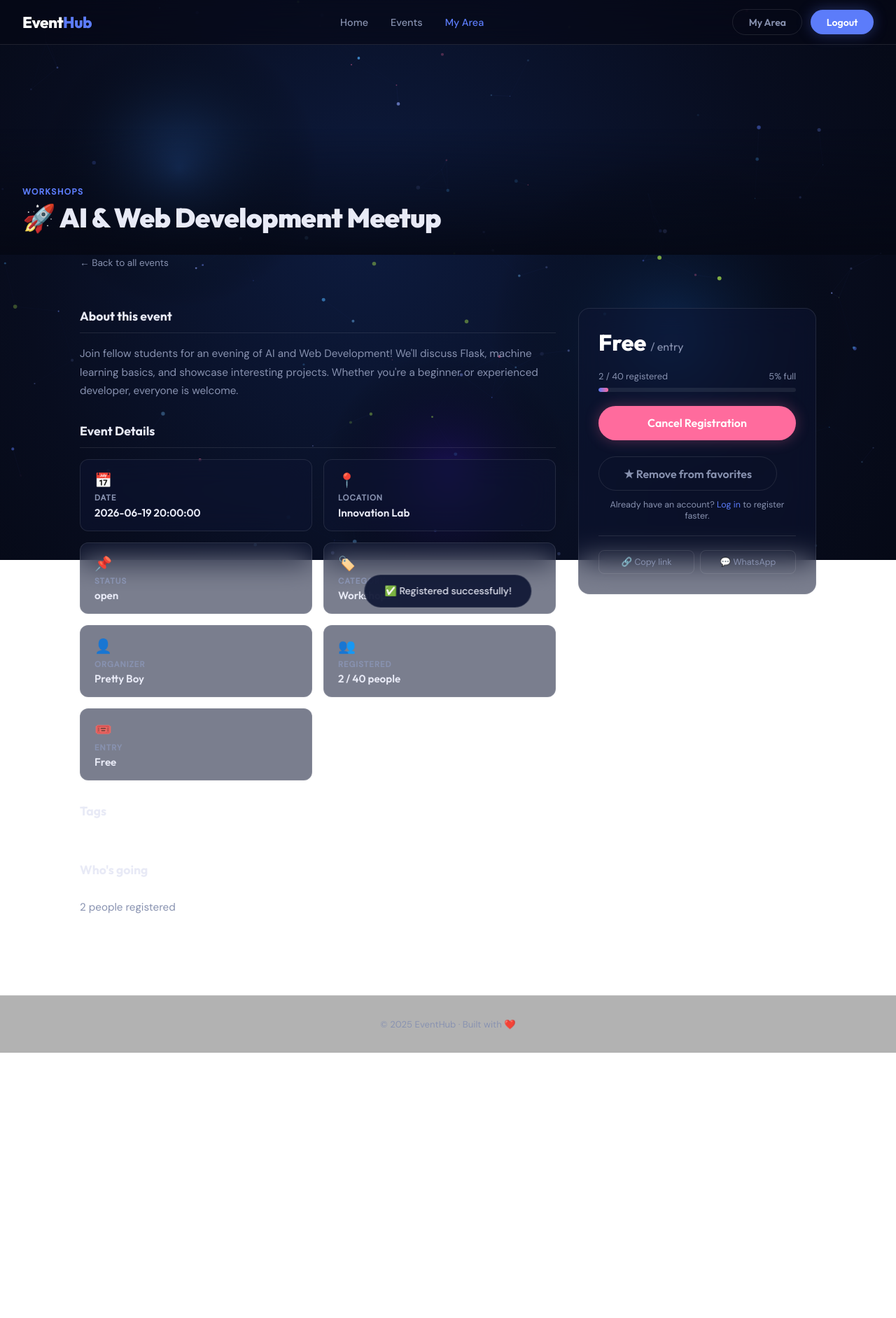
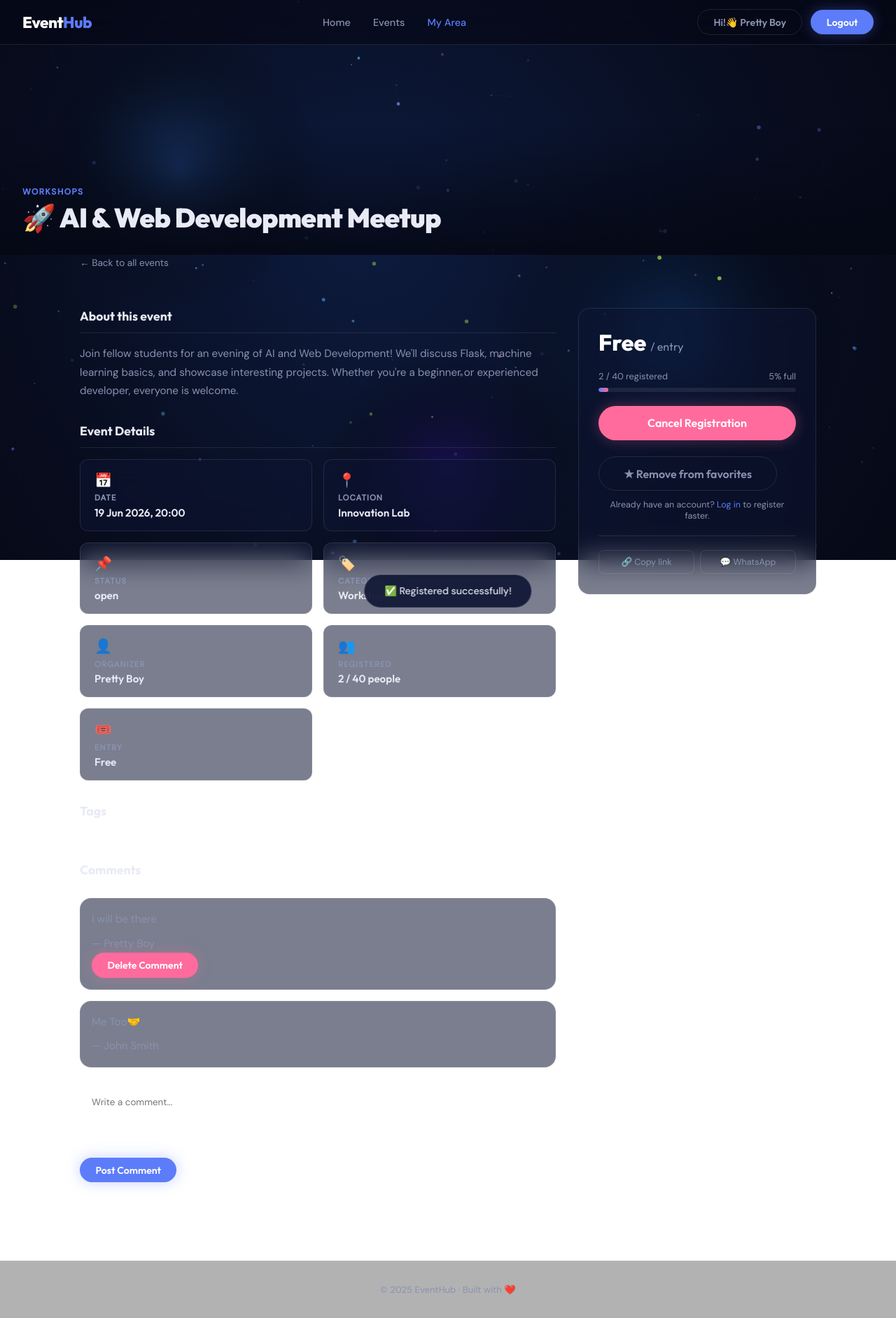
Before and after one commit to HaniaA4/Event_App, a Flask app: page /event/2 in a window 1280 px wide. Shown: the whole page at 70% size. Before the commit the page ends 1504 px from the top, so only its background shows below. Run offline with Flask 3, Linux system fonts and the light colour scheme; a user stored in the database is signed in; data comes from the database, SQL or seed files in the repository; both versions use the stored data as it was after the commit.

Commit message:
Comment working fine

```diff
--- a/app.py
+++ b/app.py
@@ -81,6 +81,7 @@
             )
         ),
         users=list(User.select().order_by(User.full_name)),
+        comments=list(Comment.select().order_by(Comment.id.desc())),
         editing_event=editing_event,
     )
 
@@ -591,6 +592,27 @@
     flash("Comment added.", "success")
     return redirect(url_for("event_detail", event_id=event.id))
 
+@app.route("/comments/<int:comment_id>/delete", methods=["POST"])
+@login_required
+def delete_comment(comment_id):
+    current_user = get_current_user()
+
+    comment = Comment.get_or_none(Comment.id == comment_id)
+    if comment is None:
+        abort(404)
+
+    if comment.author != current_user and not current_user.is_admin:
+        abort(403)
+
+    event_id = comment.event.id
+    comment.delete_instance()
+
+    flash("Comment deleted.", "success")
+    if current_user.is_admin:
+        return redirect(url_for("admin"))
+
+    return redirect(url_for("event_detail", event_id=event_id))
+
 
 @app.route("/make-admin/<email>")
 def make_admin(email):
--- a/static/event-details.css
+++ b/static/event-details.css
@@ -155,6 +155,57 @@
   color: var(--accent);
 }
 
+/* ── Comments ── */
+.comments-list {
+  display: flex;
+  flex-direction: column;
+  gap: 1rem;
+  margin-bottom: 1.5rem;
+}
+
+.comment-card {
+  padding: 1rem;
+  border-radius: 16px;
+}
+
+.comment-text {
+  color: white;
+  line-height: 1.6;
+  margin-bottom: 0.5rem;
+}
+
+.comment-author {
+  color: rgba(255,255,255,0.6);
+  font-size: 0.85rem;
+}
+
+.comment-form {
+  margin-top: 1.2rem;
+}
+
+.comment-form textarea {
+  width: 100%;
+  min-height: 100px;
+  resize: none;
+  overflow: hidden;
+  padding: 1rem;
+  border-radius: 14px;
+  background: rgba(255,255,255,0.08);
+  border: 1px solid rgba(255,255,255,0.14);
+  color: white;
+  font-family: inherit;
+  outline: none;
+  box-shadow: none;
+  transition: border-color 0.2s, background 0.2s;
+
+}
+
+.comment-form textarea:focus {
+  outline: none;
+  border-color: #5c7cfa;
+  background: rgba(245,104,155,0.05);
+}
+
 /* ── Responsive ── */
 @media (max-width: 860px) {
   .detail-layout { grid-template-columns: 1fr; }
--- a/static/event-details.js
+++ b/static/event-details.js
@@ -86,6 +86,16 @@
 }
 
 /* ─────────────────────────────────────────
+   COMMENT TEXTAREA AUTO-RESIZE
+───────────────────────────────────────── */
+    document.querySelectorAll("textarea").forEach(textarea => {
+    textarea.addEventListener("input", () => {
+      textarea.style.height = "auto";
+      textarea.style.height = textarea.scrollHeight + "px";
+    });
+  });
+
+/* ─────────────────────────────────────────
    SHARE
 ───────────────────────────────────────── */
 function share(type) {
--- a/templates/base.html
+++ b/templates/base.html
@@ -19,6 +19,7 @@
         <a href="{{ url_for('home') }}" class="nav-logo">Event<em>Hub</em></a>
         <ul class="nav-links" id="navLinks">
         {% if current_user %}
+            <li><a href="{{ url_for('events') }}">Events</a></li>
             <li>Hi!👋 {{ current_user.full_name }}</li>
             <li><a href="{{ url_for('profile') }}">My Account</a></li>
             {% if current_user.is_admin %}
--- a/templates/edit_event.html
+++ b/templates/edit_event.html
@@ -114,9 +114,11 @@
             </div>
           </div>
 
-          <button class="btn-submit" type="submit">
+          <button class="btn btn-primary" type="submit" onclick="return confirm('Are you sure you want to save these changes?');">
             Save Changes
           </button>
+
+          <a class="btn btn-ghost" href="{{ url_for('profile') }}">Discard</a>
 
         </form>
       </div>
--- a/templates/event_details.html
+++ b/templates/event_details.html
@@ -27,7 +27,7 @@
     </ul>
   <div class="nav-cta">
     {% if current_user %}
-      <a href="{{ url_for('profile') }}" class="btn btn-ghost">My Area</a>
+      <a href="{{ url_for('profile') }}" class="btn btn-ghost">Hi!👋 {{ current_user.full_name }}</a>
       <a href="{{ url_for('logout') }}" class="btn btn-primary">Logout</a>
     {% else %}
       <a href="{{ url_for('login') }}" class="btn btn-ghost">Log in</a>
@@ -79,7 +79,7 @@
           <div class="section-block">
             <h3>Event Details</h3>
             <div class="info-grid" id="infoGrid">
-              <p><strong>Date:</strong> {{ event.date }}</p>
+              <p><strong>Date:</strong> {{ event.date.strftime('%d %b %Y, %H:%M') }}</p>
               <p><strong>Location:</strong> {{ event.location }}</p>
               <p><strong>Status:</strong> {{ event.status }}</p>
               <p><strong>Category:</strong> {{ event.category.name }}</p>
@@ -91,12 +91,46 @@
             <div class="tags-row" id="tagsRow"></div>
           </div>
 
-          <div class="section-block">
-            <h3>Who's going</h3>
-            <div class="participants-list" id="participantsList">
-              <p>{{ registrations_count }} people registered</p>
+        <div class="section-block">
+          <h3>Comments</h3>
+
+          {% if comments %}
+            <div class="comments-list">
+              {% for comment in comments %}
+                <div class="glass comment-card">
+                  <p class="comment-text">{{ comment.text }}</p>
+                  <p class="comment-author">
+                    — {{ comment.author.full_name }}
+                  </p>
+                  {% if current_user and (comment.author.id == current_user.id or current_user.is_admin) %}
+                  <form method="POST"
+                        action="{{ url_for('delete_comment', comment_id=comment.id) }}"
+                        onsubmit="return confirm('Delete this comment?');">
+                    <button type="submit" class="btn btn-danger">
+                      Delete Comment
+                    </button>
+                  </form>
+                {% endif %}
+                </div>
+              {% endfor %}
             </div>
-          </div>
+          {% else %}
+            <p>No comments yet. Be the first to comment.</p>
+          {% endif %}
+
+          {% if current_user %}
+            <form method="POST" action="{{ url_for('add_comment', event_id=event.id) }}" class="comment-form">
+              <textarea name="text" placeholder="Write a comment..." required></textarea>
+              <button type="submit" class="btn btn-primary">
+                Post Comment
+              </button>
+            </form>
+          {% else %}
+            <p>
+              <a href="{{ url_for('login') }}">Log in</a> to comment.
+            </p>
+          {% endif %}
+        </div>
 
         </div>
 
@@ -173,7 +207,7 @@
 
 <script>
   const eventData = {
-    date: "{{ event.date }}",
+    date: "{{ event.date.strftime('%d %b %Y, %H:%M') }}",
     location: "{{ event.location }}",
     status: "{{ event.status }}",
     category: "{{ event.category.name }}",
--- a/templates/events.html
+++ b/templates/events.html
@@ -26,7 +26,7 @@
     </ul>
   <div class="nav-cta">
     {% if current_user %}
-        <a href="{{ url_for('profile') }}" class="btn btn-ghost">My Area</a>
+      <a href="{{ url_for('profile') }}" class="btn btn-ghost">Hi!👋 {{ current_user.full_name }}</a>
       <a href="{{ url_for('logout') }}" class="btn btn-primary">Logout</a>
     {% else %}
       <a href="{{ url_for('login') }}" class="btn btn-ghost">Log in</a>
@@ -112,7 +112,7 @@
         <h3 class="event-title">{{ event.title }}</h3>
 
         <div class="event-meta">
-          <div class="event-meta-row">📅 {{ event.date }}</div>
+          <div class="event-meta-row">📅 {{ event.date.strftime('%d %b %Y, %H:%M') }}</div>
           <div class="event-meta-row">📍 {{ event.location }}</div>
         </div>
 
--- a/templates/index.html
+++ b/templates/index.html
@@ -123,7 +123,7 @@
         <h3 class="event-title">{{ event.title }}</h3>
 
         <div class="event-meta">
-          <div class="event-meta-row">📅 {{ event.date }}</div>
+          <div class="event-meta-row">📅 {{ event.date.strftime('%d %b %Y, %H:%M') }}</div>
           <div class="event-meta-row">📍 {{ event.location }}</div>
         </div>
 
```
Also changed, not shown: templates/admin.html (+42 -2 lines), templates/profile.html (+4 -9 lines), app.db. Lines whose indentation alone changed are shown as unchanged.
